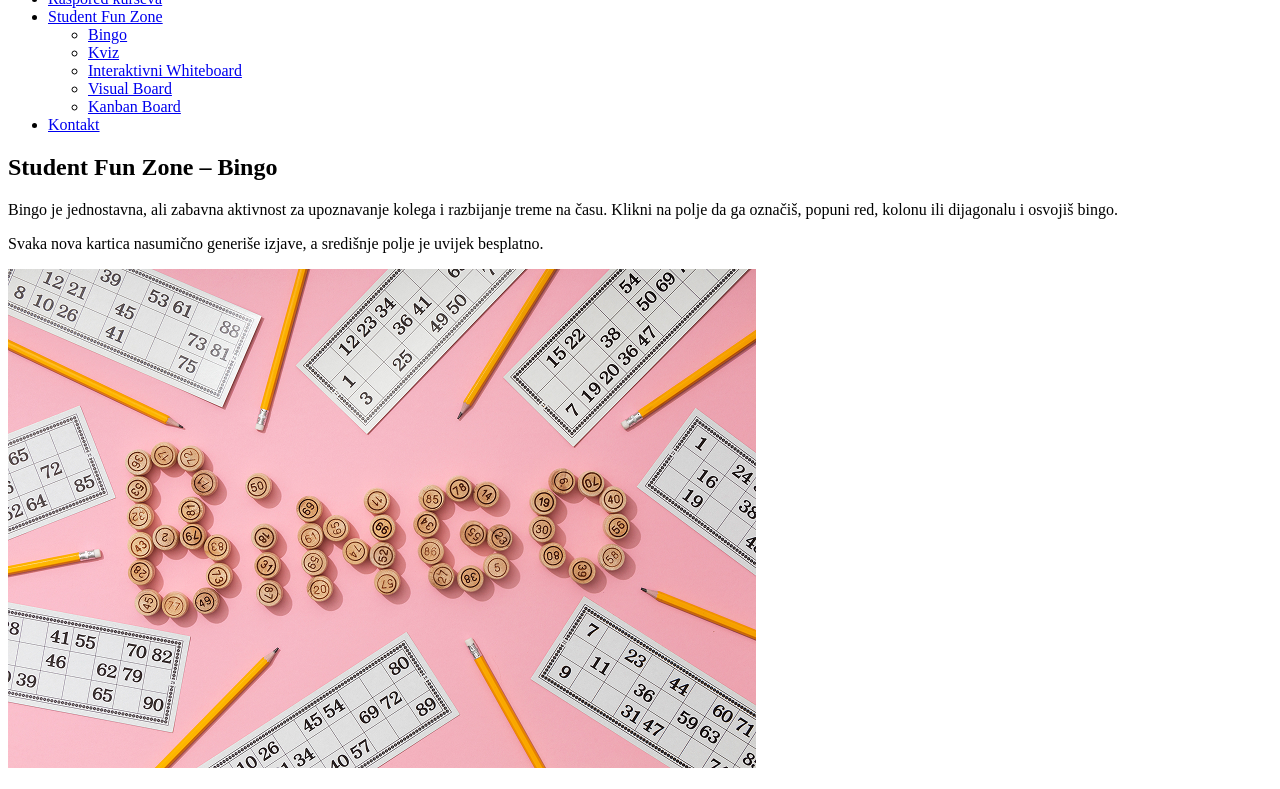
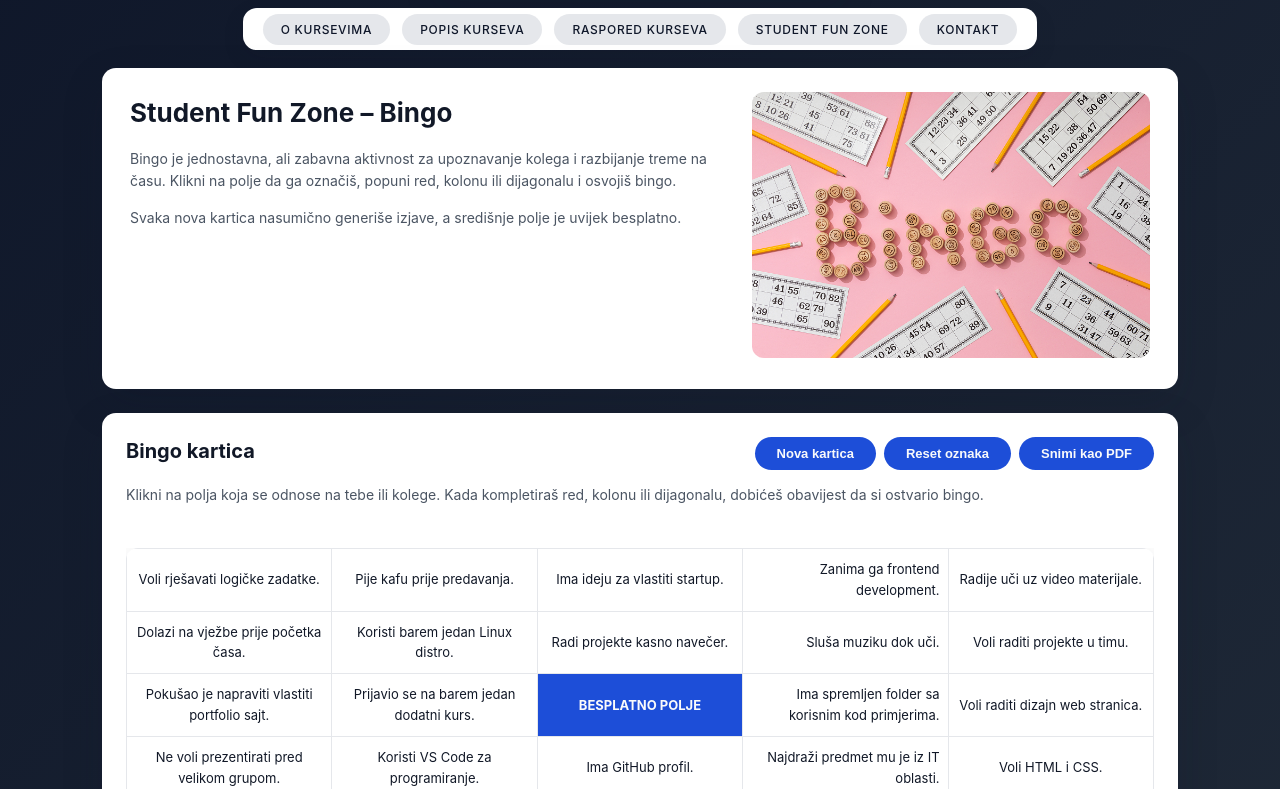
Before and after one commit to eldardiz/projekat-1, a plain HTML site: page bingo.html in a window 1280 px wide. Shown: the part 106-895 px from the top of the page. Drawn offline with Linux system fonts and the light colour scheme; the site is published under a folder, as on GitHub Pages, so addresses that start at the root find nothing.

Commit message:
Fix: Popravljeno ne-ucitavanje CSS-a

```diff
--- a/bingo.html
+++ b/bingo.html
@@ -4,7 +4,7 @@
     <meta charset="UTF-8" />
     <title>IPI Akademija – Bingo | Student Fun Zone</title>
     <meta name="viewport" content="width=device-width, initial-scale=1.0" />
-    <link rel="stylesheet" href="/css/izgled.css" />
+    <link rel="stylesheet" href="css/izgled.css" />
   </head>
 
   <body>
--- a/index.html
+++ b/index.html
@@ -4,7 +4,7 @@
     <meta charset="utf-8" />
     <title>IPI Akademija – Kursevi</title>
     <meta name="viewport" content="width=device-width, initial-scale=1.0" />
-    <link rel="stylesheet" href="/css/izgled.css" />
+    <link rel="stylesheet" href="css/izgled.css" />
   </head>
   <body>
     <div class="page-wrapper">
```
Also changed, not shown: kanban-board.html (+1 -1 lines), kviz.html (+1 -1 lines), popis.html (+1 -1 lines), raspored.html (+1 -1 lines), visual-board.html (+1 -1 lines), whiteboard.html (+1 -1 lines).
